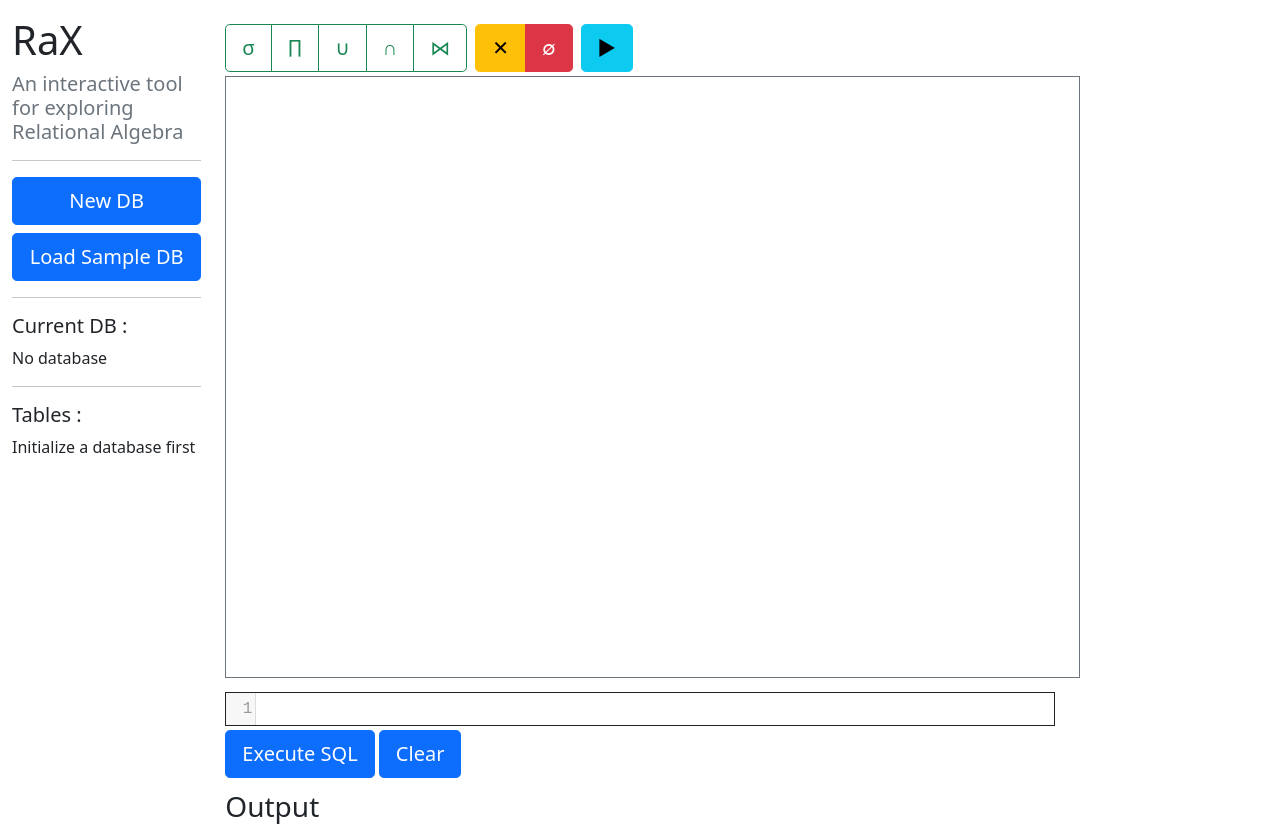
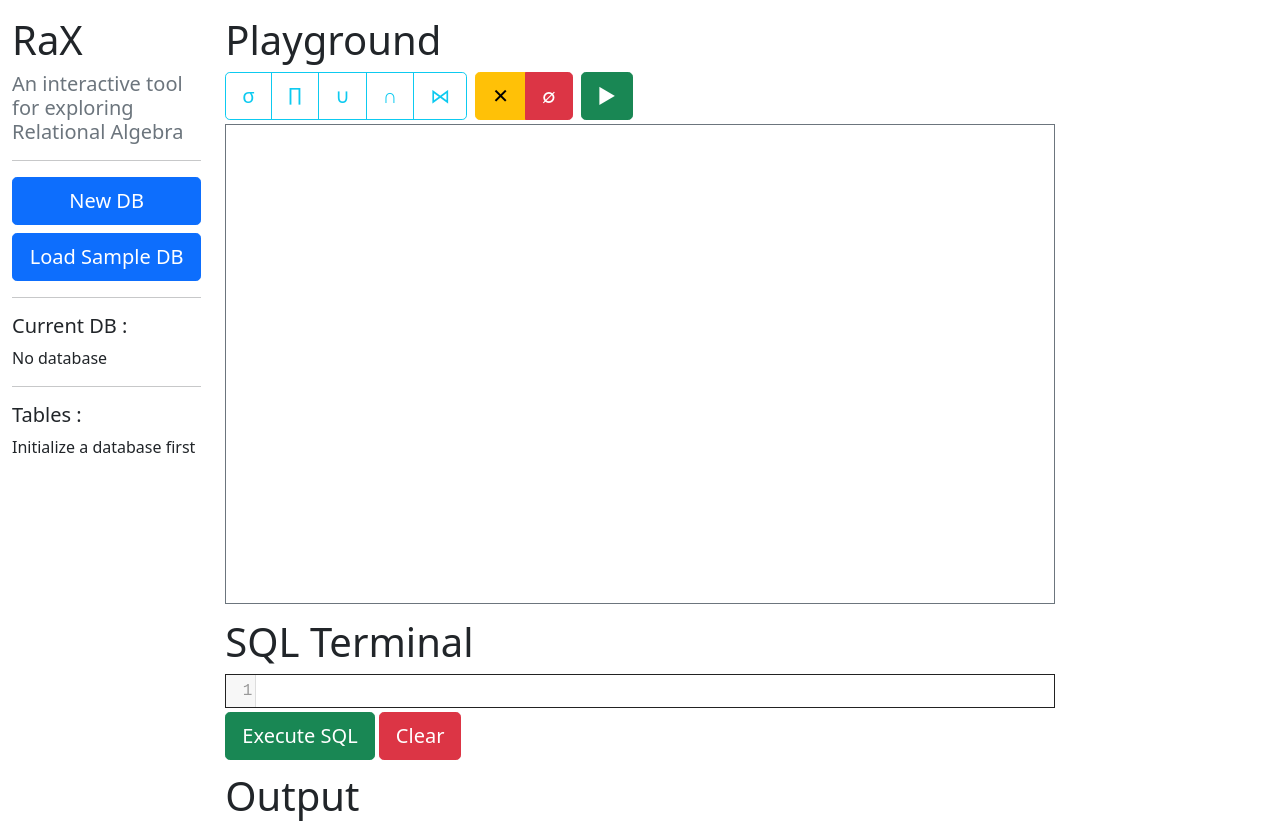
Before and after one commit to kanand4-wisc/rax, a website built with Parcel: page index.html in a window 1280 px wide. Shown: the top 827 px of the page. Built offline with nearby package versions, Linux system fonts and the light colour scheme; what fabric would draw is missing.

Commit message:
More style changes

```diff
--- a/css/styles.css
+++ b/css/styles.css
@@ -7,3 +7,14 @@
   overflow-y: hidden;
   overflow-x: auto;
 }
+
+.sql-output {
+  min-height: 20rem;
+  width: 100%;
+  background-color: aliceblue;
+}
+
+#board {
+  width: 100%;
+  height: 30rem;
+}
--- a/index.html
+++ b/index.html
@@ -57,6 +57,7 @@
         </div>
 
         <div class="js-buttons col-8">
+          <h1>Playground</h1>
           <div class="btn-toolbar mt-2" role="toolbar" aria-label="Toolbar">
             <div
               class="btn-group btn-group-lg me-2"
@@ -64,7 +65,7 @@
               aria-label="Operators"
             >
               <button
-                class="btn btn-outline-success"
+                class="btn btn-outline-info"
                 data-type="operator"
                 data-operator-type="sigma"
                 type="submit"
@@ -72,7 +73,7 @@
                 σ
               </button>
               <button
-                class="btn btn-outline-success"
+                class="btn btn-outline-info"
                 data-type="operator"
                 data-operator-type="project"
                 type="submit"
@@ -80,7 +81,7 @@
                 ∏
               </button>
               <button
-                class="btn btn-outline-success"
+                class="btn btn-outline-info"
                 data-type="operator"
                 data-operator-type="union"
                 type="submit"
@@ -88,7 +89,7 @@
                 ∪
               </button>
               <button
-                class="btn btn-outline-success"
+                class="btn btn-outline-info"
                 data-type="operator"
                 data-operator-type="intersect"
                 type="submit"
@@ -96,7 +97,7 @@
                 ∩
               </button>
               <button
-                class="btn btn-outline-success"
+                class="btn btn-outline-info"
                 data-type="operator"
                 data-operator-type="join"
                 type="submit"
@@ -121,15 +122,13 @@
               role="group"
               aria-label="Play button"
             >
-              <button class="btn btn-info" data-type="run" type="submit">
+              <button class="btn btn-success" data-type="run" type="submit">
                 ▶
               </button>
             </div>
           </div>
-          <canvas
-            id="board"
-            class="img-responsive border border-secondary mt-1"
-          ></canvas>
+          <canvas id="board" class="border border-secondary mt-1"></canvas>
+          <h1 class="mt-2">SQL Terminal</h1>
           <form class="mt-2">
             <textarea
               class="form-control"
@@ -138,22 +137,22 @@
               rows="10"
             ></textarea>
             <button
-              class="btn btn-primary btn-lg mb-1 mt-1"
+              class="btn btn-success btn-lg mb-1 mt-1"
               data-type="execute-sql"
               type="submit"
             >
               Execute SQL
             </button>
             <button
-              class="btn btn-primary btn-lg mb-1 mt-1"
+              class="btn btn-danger btn-lg mb-1 mt-1"
               data-type="clear-sql"
               type="submit"
             >
               Clear
             </button>
           </form>
-          <h3 class="mt-2">Output</h3>
-          <pre id="js-output"></pre>
+          <h1 class="mt-2">Output</h1>
+          <pre id="js-output" class="sql-output border border-secondary"></pre>
         </div>
       </div>
     </div>
--- a/index.js
+++ b/index.js
@@ -1,6 +1,6 @@
-import initCanvas from './js/event';
+import initApp from './js/event';
 
 // initialize everything and set event handlers
 window.onload = async () => {
-  initCanvas();
+  initApp();
 };
--- a/js/event.js
+++ b/js/event.js
@@ -19,12 +19,16 @@ import {
   getTableNames,
 } from './db';
 
+const getState = (() => {
   const state = {
     canvas: null,
     editor: null,
     db: null,
     dbname: null,
   };
+
+  return () => state;
+})();
 
 function checkOrGetAnchor(ev) {
   const subTargets = ev.currentSubTargets || ev.subTargets;
@@ -186,6 +190,8 @@ function deleteObject(target, canvas) {
 }
 
 function run(target) {
+  const state = getState();
+
   if (!state.db) return;
   if (!target || !(target instanceof Node)) return;
 
@@ -246,11 +252,15 @@ function createTableButtons(tableNames, canvas) {
 }
 
 async function updateTableButtons() {
+  const state = getState();
+
   const tableNames = await getTableNames(state.db);
   createTableButtons(tableNames, state.canvas);
 }
 
 async function loadSample() {
+  const state = getState();
+
   state.db = await initDB();
   const currentDBDom = document.getElementById('js-current-db');
   currentDBDom.innerText = 'sample';
@@ -259,13 +269,13 @@ async function loadSample() {
   updateTableButtons();
 }
 
-async function executeSql() {
-  if (!state.db) {
+async function executeSql(query) {
+  if (!query) {
     return;
   }
 
-  const query = document.getElementById('js-sql').value;
-  if (!query) {
+  const state = getState();
+  if (!state.db) {
     return;
   }
 
@@ -282,11 +292,15 @@ async function executeSql() {
 }
 
 async function clearSql() {
+  const state = getState();
+
   document.getElementById('js-sql').value = '';
   state.editor.setValue('');
 }
 
 async function createDB() {
+  const state = getState();
+
   state.db = await initDB();
   const currentDBDom = document.getElementById('js-current-db');
   currentDBDom.innerText = 'new db';
@@ -324,9 +338,12 @@ function registerButtonHandlers(canvas) {
         case 'create-db':
           await createDB();
           break;
-        case 'execute-sql':
-          await executeSql();
+        case 'execute-sql': {
+          const query = document.getElementById('js-sql').value;
+
+          await executeSql(query);
           break;
+        }
         case 'clear-sql':
           await clearSql();
           break;
@@ -372,26 +389,32 @@ function addEventListeners(canvas) {
   registerButtonHandlers(canvas);
 }
 
-export default function initCanvas() {
+function initCanvas() {
   const canvasId = 'board';
   const canvasDom = document.getElementById(canvasId);
 
-  const parentWidth = canvasDom.parentNode.offsetWidth;
-  canvasDom.width = parentWidth;
-  canvasDom.height = '600';
+  const canvasWidth = canvasDom.clientWidth;
+  const canvasHeight = canvasDom.clientHeight;
 
   const canvas = new fabric.Canvas(canvasId);
 
   // disable group selection
   canvas.selection = false;
-  canvas.setHeight(600);
-  canvas.setWidth(parentWidth);
+  canvas.setHeight(canvasHeight);
+  canvas.setWidth(canvasWidth);
 
   canvas.renderAll();
 
   addEventListeners(canvas);
 
-  const editor = CodeMirror.fromTextArea(document.getElementById('js-sql'), {
+  const state = getState();
+  state.canvas = canvas;
+}
+
+function initSqlEditor() {
+  const editor = window.CodeMirror.fromTextArea(
+    document.getElementById('js-sql'),
+    {
       mode: 'text/x-mysql',
       viewportMargin: Infinity,
       indentWithTabs: true,
@@ -400,8 +423,14 @@ export default function initCanvas() {
       matchBrackets: true,
       autofocus: false,
       extraKeys: {},
-  });
+    }
+  );
 
-  state.canvas = canvas;
+  const state = getState();
   state.editor = editor;
 }
+
+export default function initApp() {
+  initCanvas();
+  initSqlEditor();
+}
```
Lines whose indentation alone changed are shown as unchanged.
